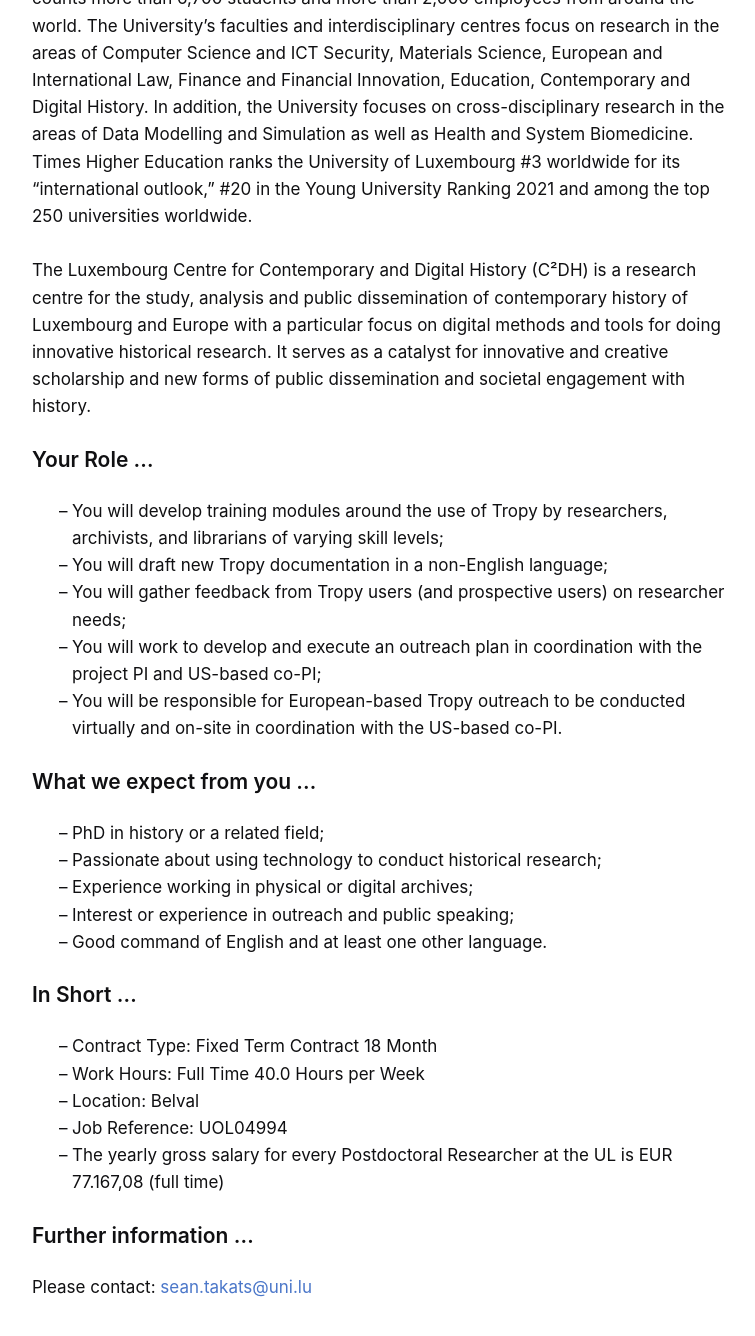
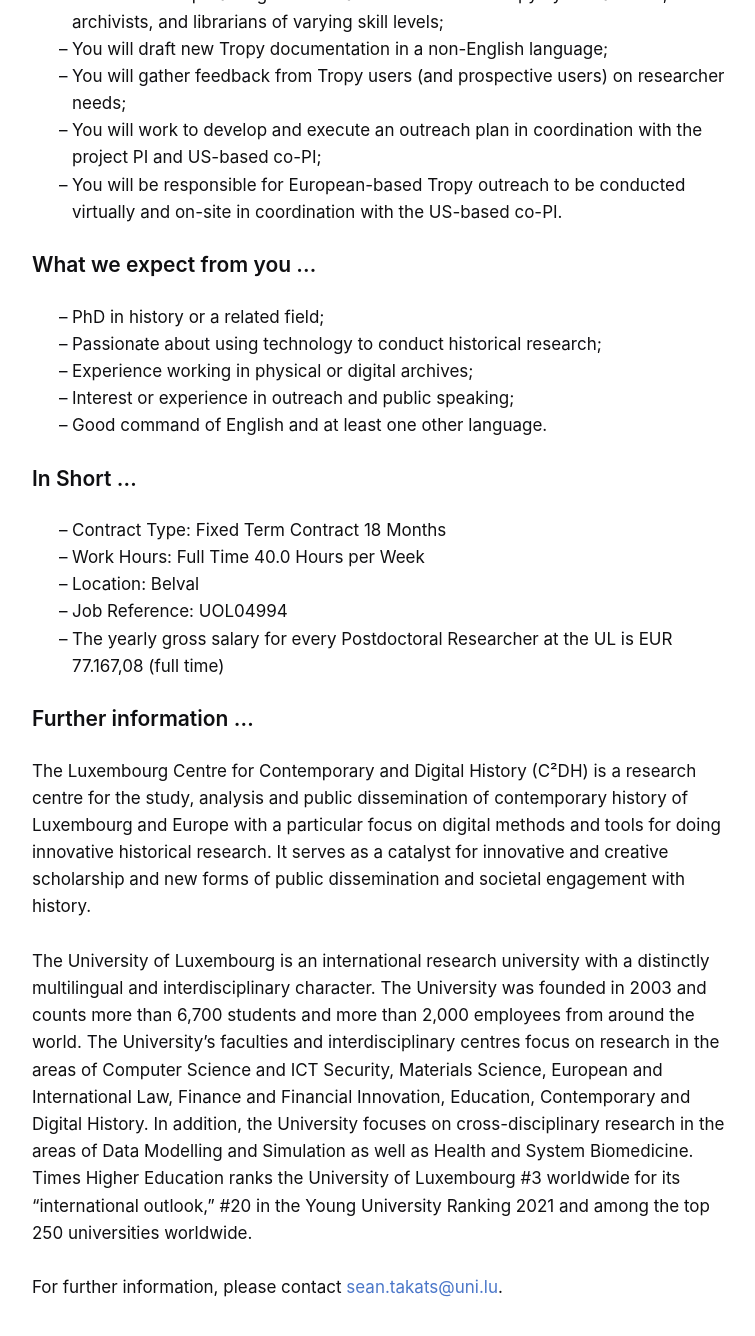
Before and after one commit to tropy/tropy.github.io, a Jekyll site: the page built from jobs.md, in a window 1280 px wide and 1400 px high, scrolled down 2304 px. Shown: the top 1336 px of the window, without its empty margins (258-1013 px from the left). Built offline with Jekyll 4.4.1, drawn with Linux system fonts in a browser that asks for light colours; our own code applies the rules of GitHub Pages for plain Markdown files; some of the changed text lies outside the part shown.

Commit message:
Moved UL boilerplate to the bottom

```diff
--- a/jobs.md
+++ b/jobs.md
@@ -63,7 +59,7 @@
 
 ### In Short …
 
-- Contract Type: Fixed Term Contract 18 Month
+- Contract Type: Fixed Term Contract 18 Months
 - Work Hours: Full Time 40.0 Hours per Week
 - Location: Belval
 - Job Reference: UOL04994
@@ -71,4 +67,8 @@
 
 ### Further information …
 
-Please contact: [sean.takats@uni.lu](mailto:sean.takats@uni.lu)
+The Luxembourg Centre for Contemporary and Digital History (C²DH) is a research centre for the study, analysis and public dissemination of contemporary history of Luxembourg and Europe with a particular focus on digital methods and tools for doing innovative historical research. It serves as a catalyst for innovative and creative scholarship and new forms of public dissemination and societal engagement with history.
+
+The University of Luxembourg is an international research university with a distinctly multilingual and interdisciplinary character. The University was founded in 2003 and counts more than 6,700 students and more than 2,000 employees from around the world. The University’s faculties and interdisciplinary centres focus on research in the areas of Computer Science and ICT Security, Materials Science, European and International Law, Finance and Financial Innovation, Education, Contemporary and Digital History. In addition, the University focuses on cross-disciplinary research in the areas of Data Modelling and Simulation as well as Health and System Biomedicine. Times Higher Education ranks the University of Luxembourg #3 worldwide for its “international outlook,” #20 in the Young University Ranking 2021 and among the top 250 universities worldwide.
+
+For further information, please contact [sean.takats@uni.lu](mailto:sean.takats@uni.lu).
```
Also changed, not shown: other parts of jobs.md (+0 -4 lines).
